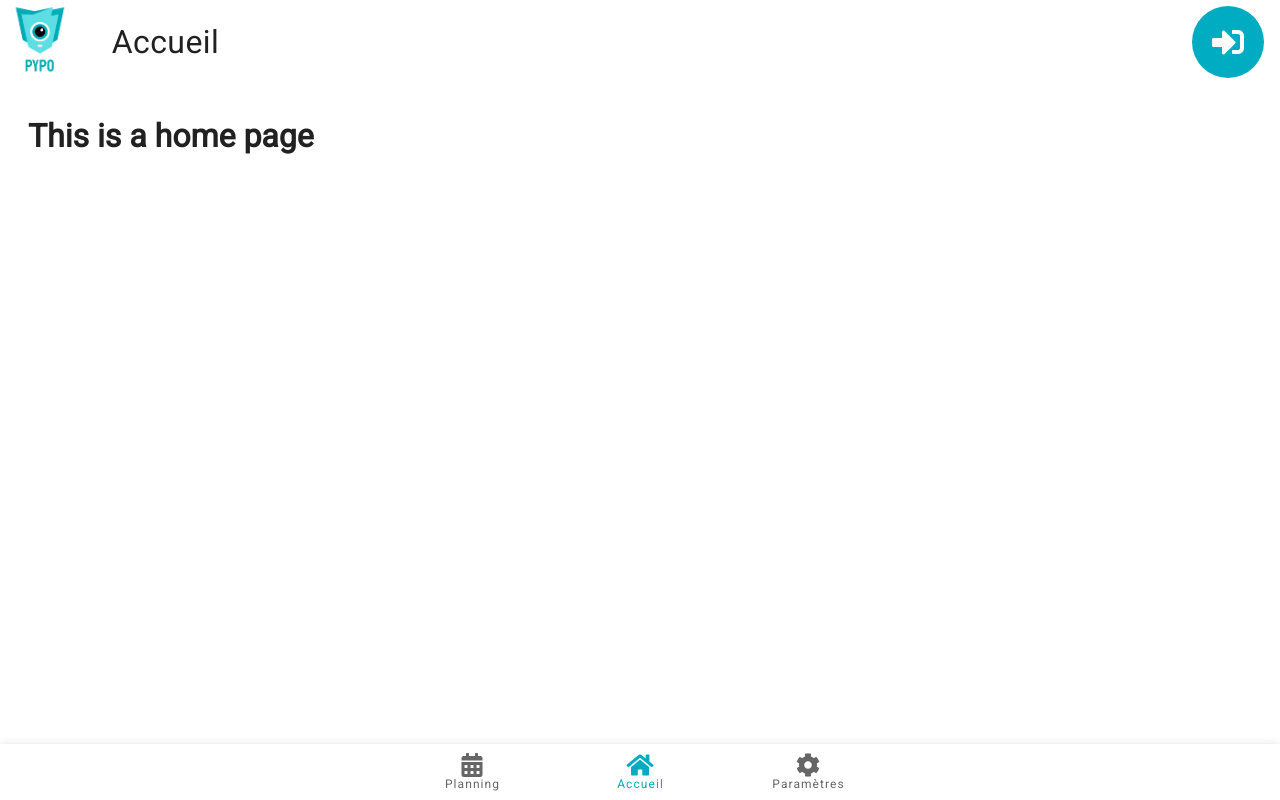
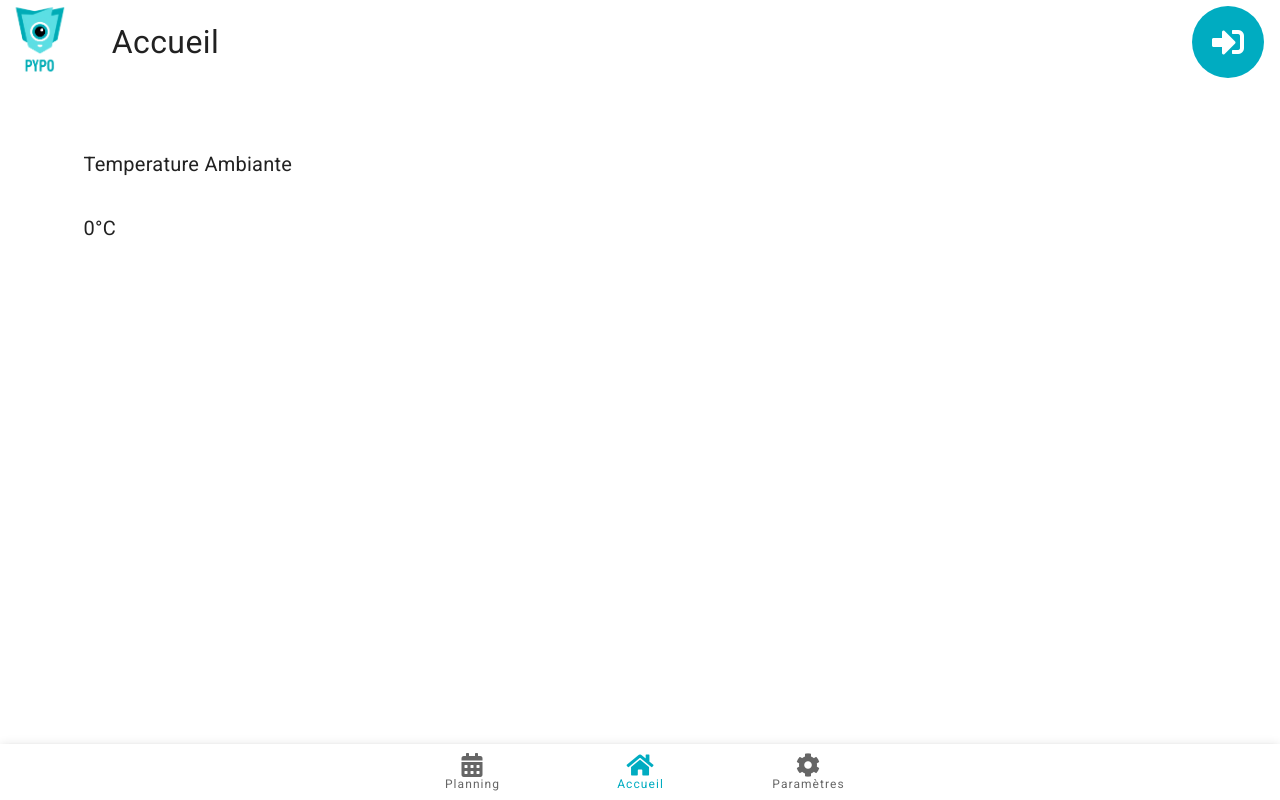
Before and after one commit to CureauRemi/pypo, a Vue app: page /#/ in a window 1280 px wide. Built offline with nearby package versions, Linux system fonts and the light colour scheme.

Commit message:
Adding Temperature fetch

```diff
--- /dev/null
+++ b/src/services/temperature-service.js
@@ -0,0 +1,8 @@
+import axios from 'axios'
+export default axios.create({
+  baseURL: 'http://localhost:5000/',
+  timeout: 10000,
+  headers: {
+    'Content-Type': 'application/json'
+  }
+})
--- a/src/views/Home.vue
+++ b/src/views/Home.vue
@@ -1,13 +1,63 @@
 <template>
-  <div class="home">
-    <h1>This is a home page</h1>
-  </div>
+    <v-container>
+    <v-row no-gutters>
+      <v-col
+        cols="12"
+        sm="4"
+      >
+        <v-card
+          class="pa-2"
+          elevation="0"
+        >
+          <v-card-title>Temperature Ambiante</v-card-title>
+          <v-card-title>{{ temperature}}°C</v-card-title>
+        </v-card>
+      </v-col>
+      <v-col
+        cols="12"
+        sm="4"
+      >
+        <v-card
+          class="pa-2"
+          elevation="0"
+        >
+
+        </v-card>
+      </v-col>
+      <v-col
+        cols="12"
+        sm="4"
+      >
+        <v-card
+          class="pa-2"
+          elevation="0"
+        >
+
+        </v-card>
+      </v-col>
+    </v-row>
+  </v-container>
 </template>
 
 <script>
+import Service from '../services/temperature-service';
 export default {
   name: 'HomePage',
   components: {
+  },
+  data () {
+    return {
+      temperature: 0,
+    }
+  },
+  methods: {
+    getTemperature () {
+       Service.get('api/temperature').then( response => {
+        this.temperature = response.data.result
+      }).catch( error => {
+        console.error('error', error)
+      })
+    }
   }
 }
 </script>
```
